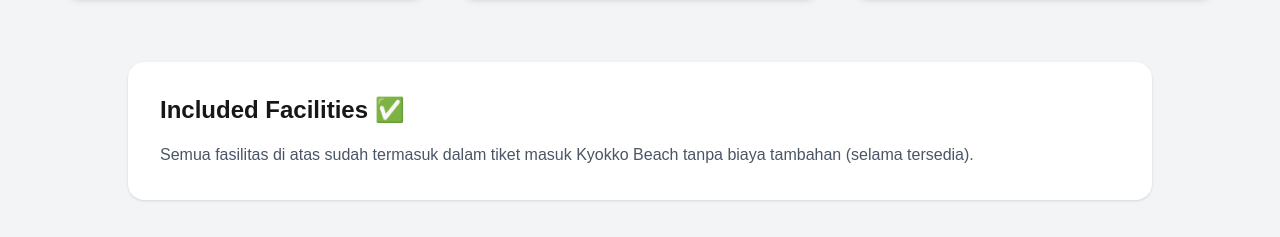
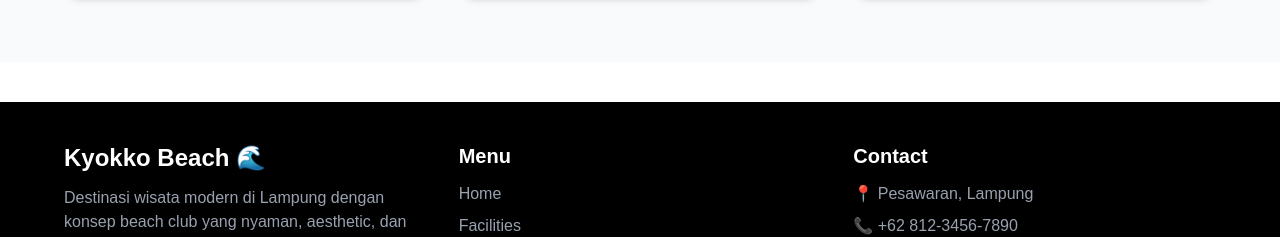
Before and after one commit to salavansaputra-cell/TA-WEB-24A-SANSAN, a Next.js app in the folder kyokko/: page /facilities in a window 1280 px wide. Shown: the part 1106-1343 px from the top of the page. Built offline with nearby package versions, Linux system fonts and the light colour scheme.

Commit message:
nadia : Mengggubah layout utama facilities

```diff
--- a/kyokko/app/facilities/page.tsx
+++ b/kyokko/app/facilities/page.tsx
@@ -2,46 +2,53 @@ const facilities = [
   {
     title: "Bean Bag Area",
     desc: "Area santai dengan bean bag nyaman untuk menikmati suasana pantai.",
-    image: "https://images.unsplash.com/photo-1507525428034-b723cf961d3e",
+    image:
+      "https://images.unsplash.com/photo-1507525428034-b723cf961d3e",
   },
 
   {
     title: "Gazebo & Saung",
     desc: "Gazebo gratis tersedia untuk bersantai bersama keluarga dan teman.",
-    image: "https://images.unsplash.com/photo-1493558103817-58b2924bce98",
+    image:
+      "https://images.unsplash.com/photo-1493558103817-58b2924bce98",
   },
 
   {
     title: "Welcome Drink",
     desc: "Setiap tiket masuk mendapatkan satu minuman gratis.",
-    image: "https://images.unsplash.com/photo-1506744038136-46273834b3fb",
+    image:
+      "https://images.unsplash.com/photo-1506744038136-46273834b3fb",
   },
 
   {
     title: "Toilet & Kamar Bilas",
     desc: "Toilet dan kamar bilas modern yang bersih dan nyaman.",
-    image: "https://images.unsplash.com/photo-1519046904884-53103b34b206",
+    image:
+      "https://images.unsplash.com/photo-1519046904884-53103b34b206",
   },
 
   {
     title: "Musholla",
     desc: "Musholla nyaman tersedia untuk pengunjung Kyokko Beach.",
-    image: "https://images.unsplash.com/photo-1473116763249-2faaef81ccda",
+    image:
+      "https://images.unsplash.com/photo-1473116763249-2faaef81ccda",
   },
 
   {
     title: "Beach Club Area",
     desc: "Akses area beach club modern dengan suasana aesthetic dan santai.",
-    image: "https://images.unsplash.com/photo-1501785888041-af3ef285b470",
+    image:
+      "https://images.unsplash.com/photo-1501785888041-af3ef285b470",
   },
 ];
 
 export default function FacilitiesPage() {
   return (
-    <div className="min-h-screen bg-gray-100 pt-28 py-16 px-6">
-      {/* TITLE */}
+    <main className="bg-gray-50 min-h-screen pt-28 py-16 px-6">
       <div className="text-center mb-14">
-        <h1 className="text-4xl font-bold mb-4">Facilities Kyokko Beach 🌊</h1>
+        <h1 className="text-4xl font-bold mb-4">
+          Facilities Kyokko Beach 🌊
+        </h1>
 
         <p className="text-gray-600 max-w-2xl mx-auto">
           Nikmati berbagai fasilitas premium yang sudah tersedia untuk
@@ -49,39 +56,30 @@ export default function FacilitiesPage() {
         </p>
       </div>
 
-      {/* GRID */}
       <div className="grid sm:grid-cols-2 lg:grid-cols-3 gap-8 max-w-6xl mx-auto">
         {facilities.map((item, index) => (
           <div
             key={index}
             className="bg-white rounded-2xl overflow-hidden shadow-md hover:shadow-2xl hover:-translate-y-2 transition duration-300"
           >
-            {/* IMAGE */}
             <img
               src={item.image}
               alt={item.title}
               className="w-full h-64 object-cover"
             />
 
-            {/* CONTENT */}
             <div className="p-6">
-              <h2 className="text-2xl font-bold mb-3">{item.title}</h2>
+              <h2 className="text-2xl font-bold mb-3">
+                {item.title}
+              </h2>
 
-              <p className="text-gray-600 leading-relaxed">{item.desc}</p>
+              <p className="text-gray-600 leading-relaxed">
+                {item.desc}
+              </p>
             </div>
           </div>
         ))}
       </div>
-
-      {/* NOTE */}
-      <div className="max-w-5xl mx-auto mt-16 bg-white p-8 rounded-2xl shadow">
-        <h2 className="text-2xl font-bold mb-4">Included Facilities ✅</h2>
-
-        <p className="text-gray-600 leading-relaxed">
-          Semua fasilitas di atas sudah termasuk dalam tiket masuk Kyokko Beach
-          tanpa biaya tambahan (selama tersedia).
-        </p>
-      </div>
-    </div>
+    </main>
   );
 }
```
